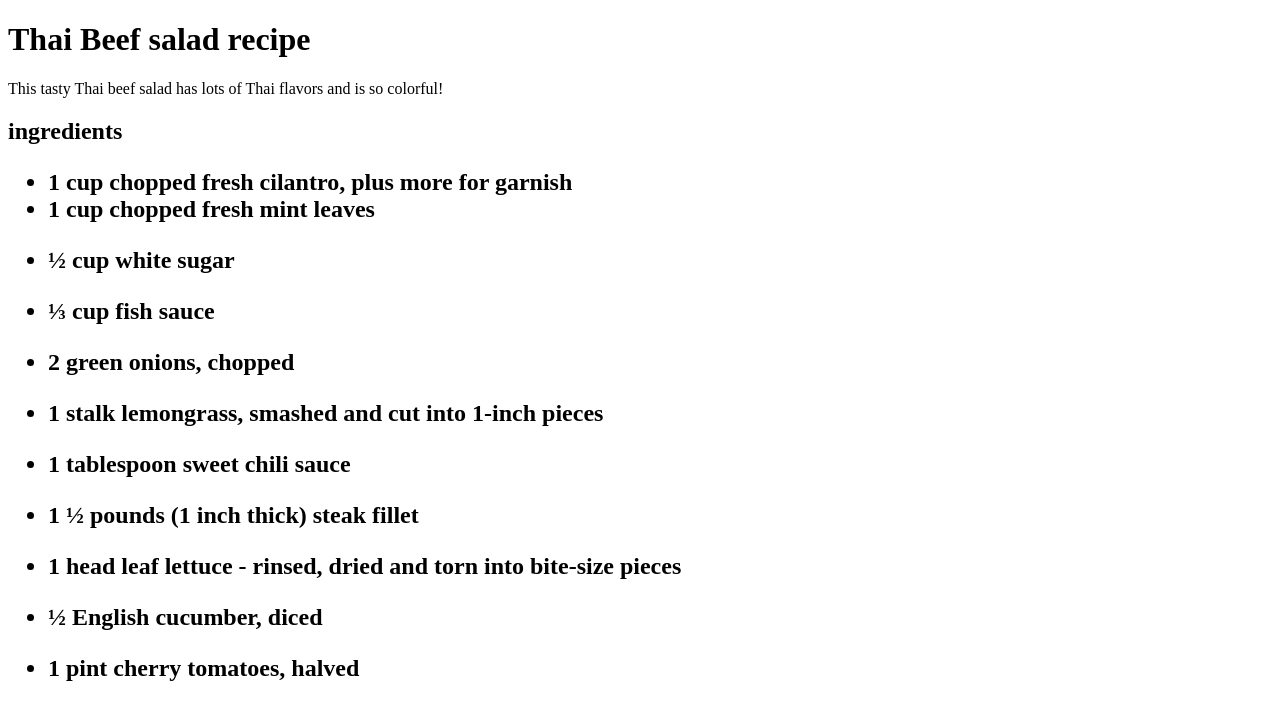
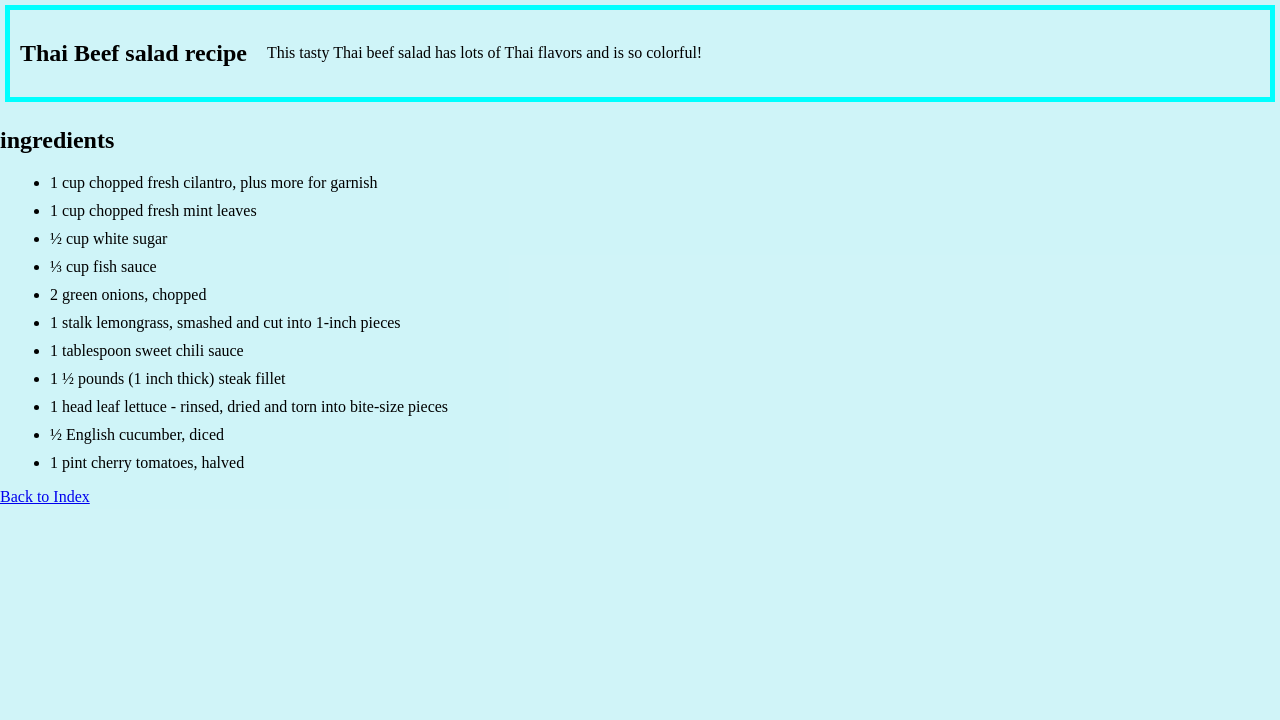
Before and after one commit to neuenmiller/Odin-Recipe, a plain HTML site: page recipes/thai beef salad.html in a window 1280 px wide. Drawn offline with Linux system fonts and the light colour scheme.

Commit message:
Add flexbox and stylized index and subpages.

```diff
--- a/index.css
+++ b/index.css
@@ -1,3 +1,34 @@
-p {
-    color: yellow;
+.title,
+.introduction{
+    display: flex;
+    align-items: center;
+    padding: 10px;
+    border: 5px solid aqua;
+    margin: 5px;
 }
+
+.container{
+    display: flex;
+    flex-direction: column;
+    background-color: rgba(170, 235, 243, 0.555);
+    height: 100%;
+}
+
+html, body {
+    height: 100%;
+    margin: 0;
+    padding: 0;
+  }
+
+.introduction p{
+    margin: 20px;
+}
+
+.ingredients li{
+     margin: 10px;
+}
+
+.description{
+
+
+}
--- a/recipes/thai beef salad.html
+++ b/recipes/thai beef salad.html
@@ -3,50 +3,34 @@
     <head>
         <meta charset="UTF-8">
         <title>Thai Beef Salad recipe</title>
+        <link rel="stylesheet" href=../index.css>
 
     </head>
 
     <body>
-        <h1>Thai Beef salad recipe</h1>
-        <p>This tasty Thai beef salad has lots of Thai flavors and is so colorful!</p>
-
-        <div class=ingredients><h2>ingredients
-            <ul>
-                <li><strong>1 cup chopped fresh cilantro, plus more for garnish</strong>
-                </li>
-
-                <li><strong>1 cup chopped fresh mint leaves</strong>
-                <p></p></li>
-
-                <li><strong>½ cup white sugar</strong>
-                <p></p></li>
-
-                <li><strong>⅓ cup fish sauce</strong>
-                <p></p></li>
-
-                <li><strong>2 green onions, chopped</strong>
-                <p></p></li>
-
-                <li><strong>1 stalk lemongrass, smashed and cut into 1-inch pieces</strong>
-                <p></p></li>
-
-                <li><strong>1 tablespoon sweet chili sauce</strong>
-                <p></p></li>
-
-                <li><strong>1 ½ pounds (1 inch thick) steak fillet</strong>
-                <p></p></li>
-
-                <li><strong>1 head leaf lettuce - rinsed, dried and torn into bite-size pieces</strong>
-                <p></p></li>
-
-                <li><strong>½ English cucumber, diced</strong>
-                <p></p></li>
-
-                <li><strong>1 pint cherry tomatoes, halved</strong>
-                <p></p></li>
-            </ul>
-        </h2></div>
-        </div>
-
+        <article class="container">
+            <div class="introduction">
+                <h1>Thai Beef salad recipe</h1>
+                <p class="description">This tasty Thai beef salad has lots of Thai flavors and is so colorful!</p>
+            </div>
+            <div class="ingredients"><h2>ingredients</h2>
+                <ul>
+                    <li>1 cup chopped fresh cilantro, plus more for garnish</li>
+                    <li>1 cup chopped fresh mint leaves</li>
+                    <li>½ cup white sugar</li>
+                    <li>⅓ cup fish sauce</li>
+                    <li>2 green onions, chopped</li>
+                    <li>1 stalk lemongrass, smashed and cut into 1-inch pieces</li>
+                    <li>1 tablespoon sweet chili sauce</li>
+                    <li>1 ½ pounds (1 inch thick) steak fillet</li>
+                    <li>1 head leaf lettuce - rinsed, dried and torn into bite-size pieces</li>
+                    <li>½ English cucumber, diced</li>
+                    <li>1 pint cherry tomatoes, halved</li>
+                </ul>
+            </div>
+            <div class="backlink">
+                <a href="../index.html">Back to Index</a>
+            </div>
+        </article>
     </body>
 </html>
```
Also changed, not shown: index.html (+14 -6 lines), recipes/pad-thai.html (+17 -9 lines), recipes/spicy thai basil chicken.html (+10 -3 lines).
